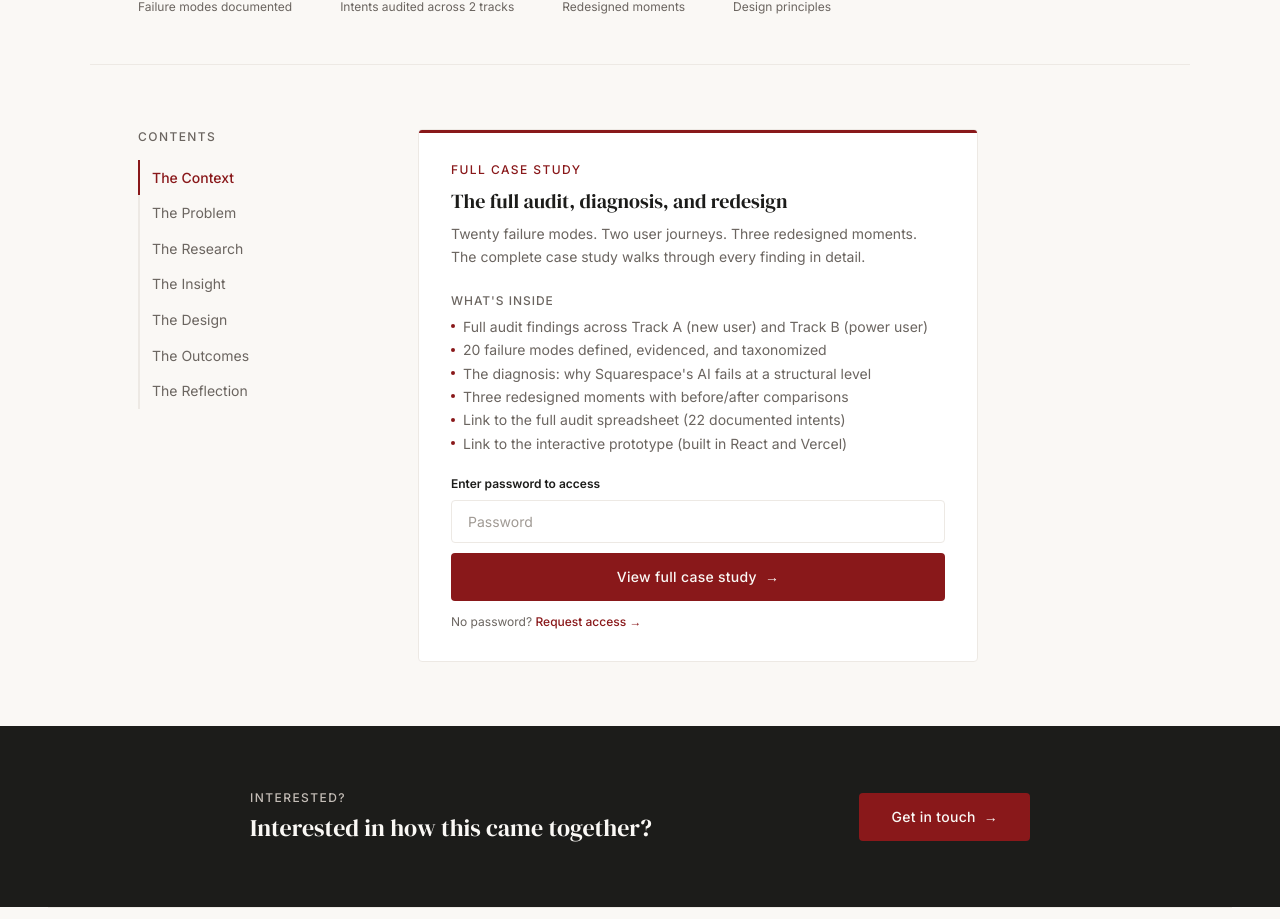
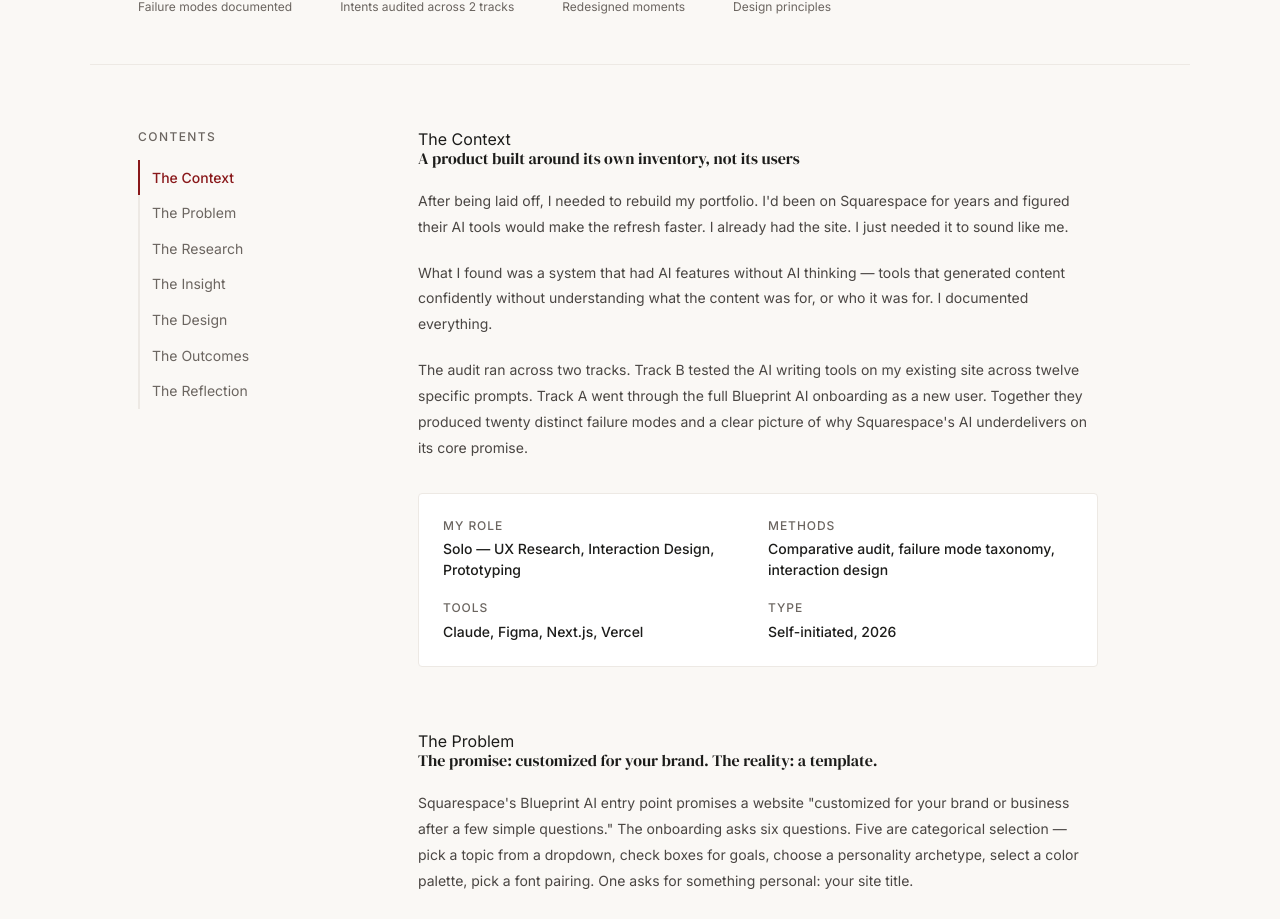
Before and after one commit to alikhandesign/alikhandesign.com, a Next.js app: page /work/squarespace-redesign in a window 1280 px wide. Shown: the part 956-1875 px from the top of the page. Built offline with nearby package versions, Linux system fonts and the light colour scheme.

Commit message:
fix(squarespace-redesign): remove PasswordGate — self-initiated work, no proprietary content

```diff
--- a/app/work/squarespace-redesign/page.tsx
+++ b/app/work/squarespace-redesign/page.tsx
@@ -1,7 +1,6 @@
 'use client'
 import { getNextWork } from '@/app/work.config'
 import Link from 'next/link'
-import PasswordGate from '@/app/components/PasswordGate'
 import SideNav from '@/app/components/SideNav'
 import { ProjectImage } from '@/app/components/Lightbox'
 import { useState } from 'react'
@@ -9,15 +8,6 @@ import CTAStrip from '@/app/components/CTAStrip'
 import ContactModal from '@/app/components/ContactModal'
 
 
-
-const INSIDE = [
-  'Full audit findings across Track A (new user) and Track B (power user)',
-  '20 failure modes defined, evidenced, and taxonomized',
-  'The diagnosis: why Squarespace\'s AI fails at a structural level',
-  'Three redesigned moments with before/after comparisons',
-  'Link to the full audit spreadsheet (22 documented intents)',
-  'Link to the interactive prototype (built in React and Vercel)',
-]
 
 function Callout({ children }: { children: React.ReactNode }) {
   return (
@@ -227,7 +217,6 @@ function FullCaseStudy() {
 }
 
 export default function SquarespaceRedesignPage() {
-  const [unlocked, setUnlocked] = useState(false)
   const [modalOpen, setModalOpen] = useState(false)
   return (
     <main>
@@ -269,19 +258,10 @@ export default function SquarespaceRedesignPage() {
       {/* Article layout with side nav + password gate */}
       <div className="article-layout" style={{ maxWidth: 'var(--max-w)', margin: '0 auto', padding: '4rem 3rem' }}>
         <SideNav
-          unlocked={unlocked}
           sections={['the-context', 'the-problem', 'the-research', 'the-insight', 'the-design', 'the-outcomes', 'the-reflection']}
         />
         <div>
-          <PasswordGate
-            password="4likh4n"
-            onUnlock={() => setUnlocked(true)}
-            title="The full audit, diagnosis, and redesign"
-            description="Twenty failure modes. Two user journeys. Three redesigned moments. The complete case study walks through every finding in detail."
-            inside={INSIDE}
-          >
-            <FullCaseStudy />
-          </PasswordGate>
+          <FullCaseStudy />
         </div>
       </div>
 
```
